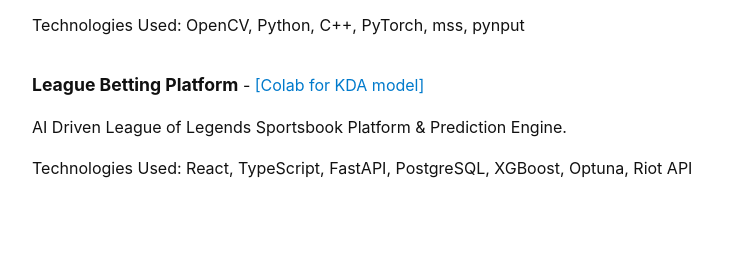
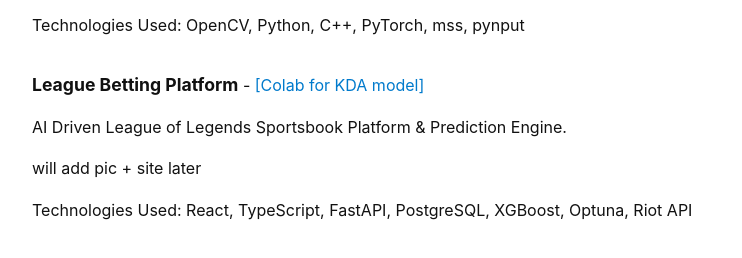
Before and after one commit to Cardonbb/portfolio, a plain HTML site: page index.html in a window 1280 px wide. Shown: the part 580-838 px from the top of the page, without its empty margins (258-1000 px from the left). Drawn offline with Linux system fonts and the light colour scheme.

Commit message:
Update index.html

```diff
--- a/index.html
+++ b/index.html
@@ -85,7 +85,7 @@
         <strong>League Betting Platform</strong> - <a href="https://colab.research.google.com/drive/1G9cGO3sN0ptijLfVvGaSxAMuTb3xpXHv?usp=sharing">[Colab for KDA model]</a>
     </div>
   <p>AI Driven League of Legends Sportsbook Platform & Prediction Engine.</p>
-  <!-- Add demo for League Betting Platform here if you have one -->
+  <p> will add pic + site later</p>
   <p>Technologies Used: React, TypeScript, FastAPI, PostgreSQL, XGBoost, Optuna, Riot API</p>
 </div>
 
```
